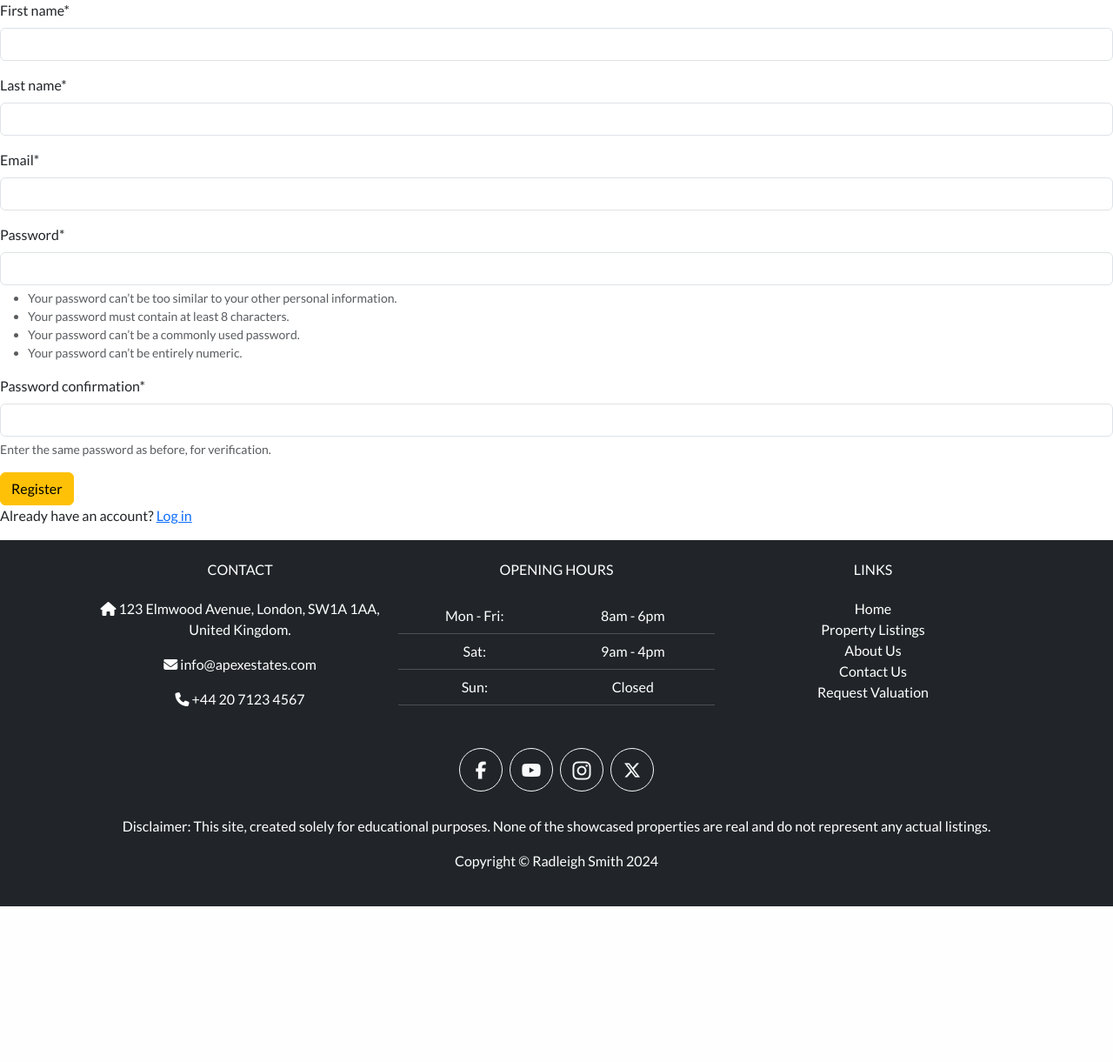
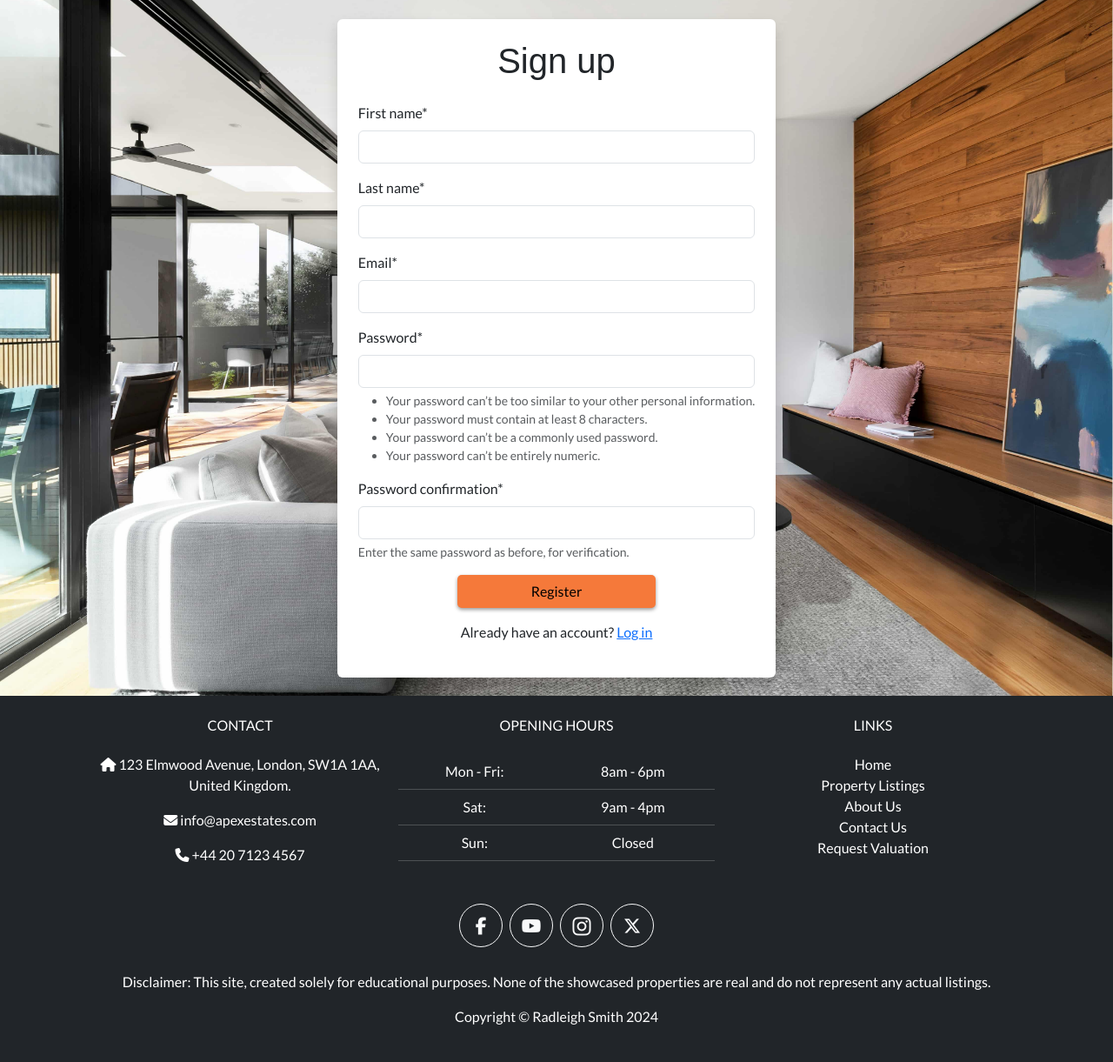
Before and after one commit to RadleighSmith/apex-estates, a Django app: page /sign_up/ in a window 1280 px wide. Shown: the part 80-1301 px from the top of the page at 87% size. Before the commit the page ends 1122 px from the top, so only its background shows below. Run offline with Django 4.2, Linux system fonts and the light colour scheme; some libraries are stand-ins or nearby versions.

Commit message:
Add register page styling

```diff
--- a/account/templates/registration/sign_up.html
+++ b/account/templates/registration/sign_up.html
@@ -1,13 +1,24 @@
 {% extends 'base.html' %}
+{% load static %}
 
 {% block title %}Sign up{% endblock %}
 
 {% load crispy_forms_tags %}
 
 {% block content %}
-<form method="POST">
-    {% csrf_token %}{{form|crispy}}
-    <button type="submit" class="btn btn-warning">Register</button>
-    <p>Already have an account? <a href="/login">Log in</a></p>
-</form>
+<div class="position-relative vh-100">
+    <img class="background-image" src="{% static 'images/log-on-background.jpg' %}" alt="Background Image">
+    <div class="d-flex justify-content-center align-items-center h-100">
+        <div class="auth-container bg-white p-4 rounded shadow">
+            <h1 class="mb-4 text-center">Sign up</h1>
+            <form method="POST">
+                {% csrf_token %}{{form|crispy}}
+                <div class="text-center">
+                    <button type="submit" class="btn call-to-action auth-btn">Register</button>
+                </div>
+                <p class="mt-3 text-center">Already have an account? <a href="/login">Log in</a></p>
+            </form>
+        </div>
+    </div>
+</div>
 {% endblock %}
```
